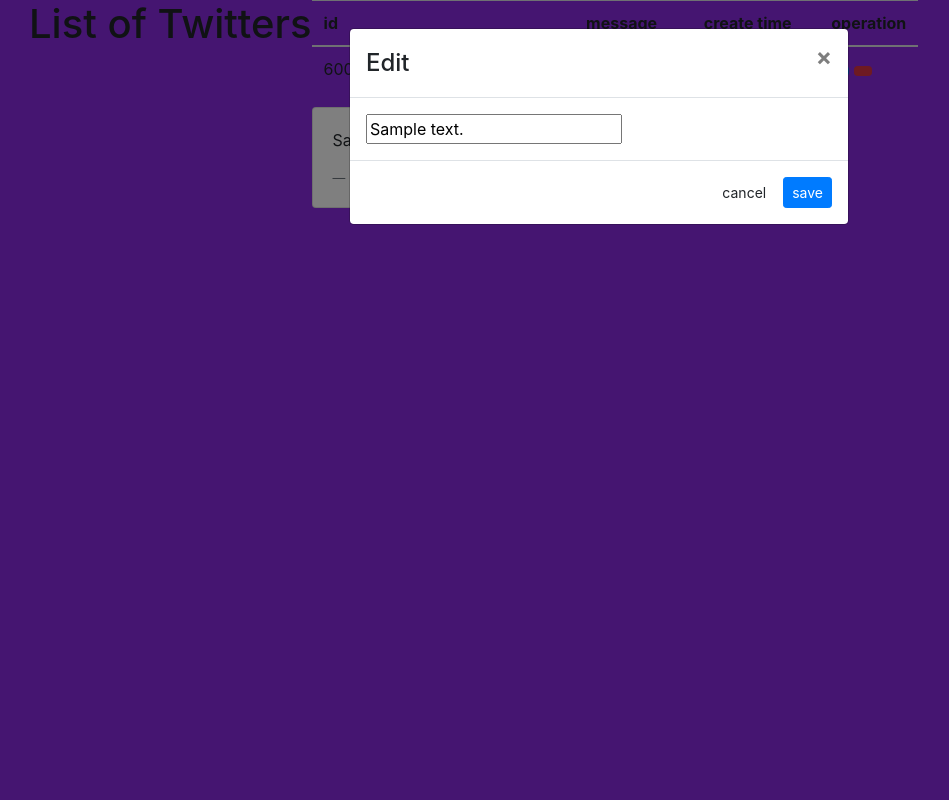
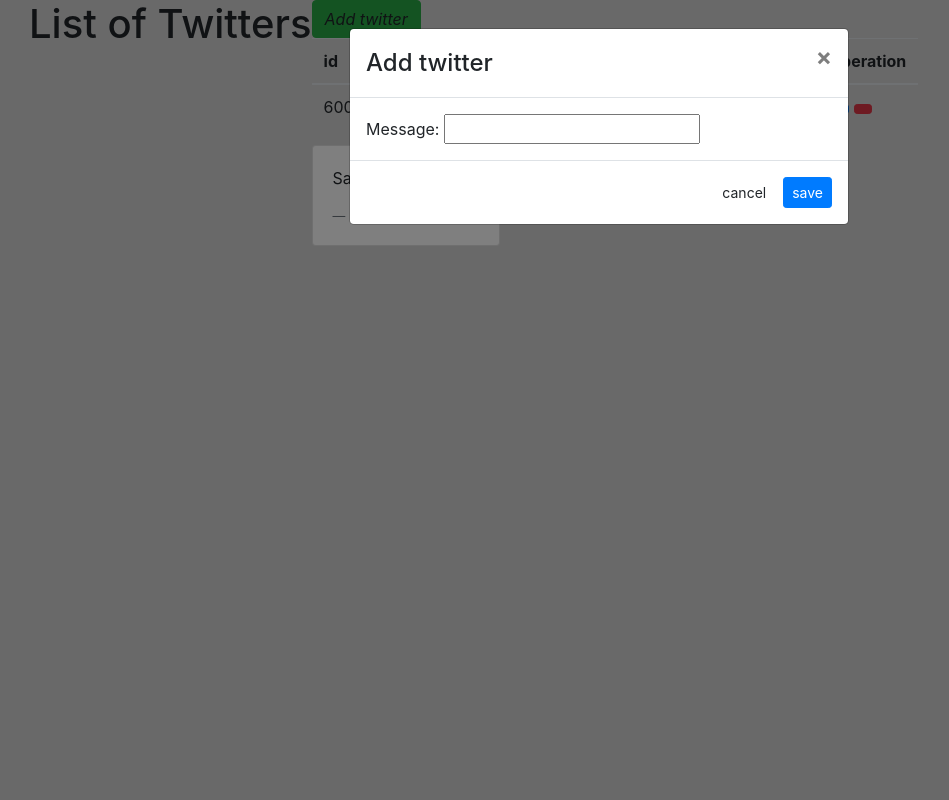
Before and after one commit to LeoLionly5/tw-ShengyiZHOU, a Node server app: page /tws/ in a window 1280 px wide, after a click on "Add twitter". Shown: the whole page, without its empty margins (41-990 px from the left). Run offline with Node 20, Linux system fonts and the light colour scheme; tables that the repository leaves empty hold one stand-in row (values such as "Sample post"); some libraries are stand-ins or nearby versions.

Commit message:
modal add

```diff
--- a/public/css/main.css
+++ b/public/css/main.css
@@ -1,5 +1,5 @@
 body {
-    background: blueviolet;
+    background: lightgrey;
 }
 
 h1.title {
@@ -23,4 +23,5 @@ h1.title {
     position: absolute;
     top: 0;
     right: 0;
+    padding-right: 3px;
 }
--- a/public/js/tws.js
+++ b/public/js/tws.js
@@ -1,13 +1,31 @@
-function changeValue(id, message){
+function edit(id, message){
     $('#dataId').val(id);
     $('#dataMessage').val(message);
+    $('#myModalLabel').text("Edit twitter");
 }
 
-function changeSaveHref(){
-    var path = $('#saveBtn').attr('href');
+function add(id, message){
+    $('#dataId').val("");
+    $('#dataMessage').val("");
+    $('#myModalLabel').text("Add twitter");
+}
+
+function changeHref(){
     const dataId = $('#dataId').val();
     const dataMessage = $('#dataMessage').val();
-    console.log(" !!!!" + dataMessage);
-    $("#saveBtn").attr("href", path + "/" + dataId + "/" + dataMessage);
-    //console.log(p);
+    if (dataId != ""){
+        $("#saveBtn").attr("href", "/tws/edit/" + dataId + "/" + dataMessage);
+    }
+    else{
+        $("#saveBtn").attr("href", "javascript:create(" + dataMessage + ")");
+    }
 }
+
+function create(message){
+    var form = $("<form>");
+    form.attr('style','display:none');
+    form.attr('method','post');
+    form.attr('action',"/tws/add/" + message);
+    $('body').append(form);
+    form.submit();
+}
--- a/routes/web/tws.js
+++ b/routes/web/tws.js
@@ -82,4 +82,27 @@ Router.get('/edit/:twId/:twMessage', (req, res) =>{
         });
 });
 
+Router.post('/add/:twMessage', (req, res) =>{
+    if (req.params.twMessage && req.params.twMessage != "") {
+        const tw = new Tw({
+            _id: new mongoose.Types.ObjectId(),
+            message: req.params.twMessage
+        })
+
+        console.log(tw._id + tw.message);
+
+        tw.save()
+            .then(tw => {
+                res.redirect('/tws/success/Tw well added !');
+            })
+            .catch(err => {
+                error = err;
+                console.error(error);
+                console.log(tw._id + tw.message);
+            })
+    } else {
+        res.status(500).json({error: "Please put some values"});
+    }
+});
+
 module.exports = Router;
--- a/views/tws.hbs
+++ b/views/tws.hbs
@@ -4,6 +4,7 @@
   <div>
     <table class="table table-hover">
       <thead>
+        <a data-toggle="modal" data-target="#myModal" onclick="add()" class="btn btn-success btn-xs"><i class="fas fa-plus"> Add twitter</i></a>
         <tr>
           <th>id</th>
           <th>message</th>
@@ -19,7 +20,7 @@
           <td>{{{this.message}}}</td>
           <td>{{{ formatDate this.createdAt }}}</td>
           <td>
-              <a data-toggle="modal" data-target="#myModal" onclick="changeValue('{{{this._id}}}','{{{this.message}}}')" class="btn btn-primary btn-sm"><i class="fas fa-edit"></i></a>
+              <a data-toggle="modal" data-target="#myModal" onclick="edit('{{{this._id}}}','{{{this.message}}}')" class="btn btn-primary btn-sm"><i class="fas fa-edit"></i></a>
               <a href="/tws/delete/{{this._id}}" class="btn btn-danger btn-sm"><i class="fas fa-trash-alt"></i></a>
           </td>
         </tr>
@@ -32,7 +33,7 @@
     {{#each tws}}
       <div class="card">
         <div class="tools">
-          <a data-toggle="modal" data-target="#myModal" onclick="changeValue('{{{this._id}}}','{{{this.message}}}')" class="btn btn-primary btn-sm"><i class="fas fa-edit"></i></a>
+          <a data-toggle="modal" data-target="#myModal" onclick="edit('{{{this._id}}}','{{{this.message}}}')" class="btn btn-primary btn-sm"><i class="fas fa-edit"></i></a>
           <a href="/tws/delete/{{this._id}}" class="btn btn-danger btn-sm"><i class="fas fa-trash-alt"></i></a>
         </div>
         <div class="card-body">
@@ -53,20 +54,19 @@
 		<div class="modal-content">
 			<div class="modal-header">
 				<h4 class="modal-title" id="myModalLabel">
-					Edit
 				</h4>
         <button type="button" class="close" data-dismiss="modal" aria-hidden="true">
 					&times;
 				</button>
 			</div>
       <div class="modal-body">
+        Message:
           <input type="text" name="dataId" id="dataId" value="" style="display:none" readonly="true"/>
           <input type="text" name="dataMessage" id="dataMessage" value="" />
-          {{!-- <input type="text" name="dataMessage2" id="dataMessage2" value="{{#each tw}}{{{this.message}}}" /> --}}
       </div>
 			<div class="modal-footer">
 				<a class="btn btn-sm">cancel</a>
-        <a name="saveBtn" id="saveBtn" onclick="changeSaveHref()" href="/tws/edit" class="btn btn-primary btn-sm"><i class="far fa-save"></i> save</a>
+        <a name="saveBtn" id="saveBtn" onclick="changeHref()" href="" class="btn btn-primary btn-sm"><i class="far fa-save"></i> save</a>
 			</div>
 		</div>
 	</div>
```
